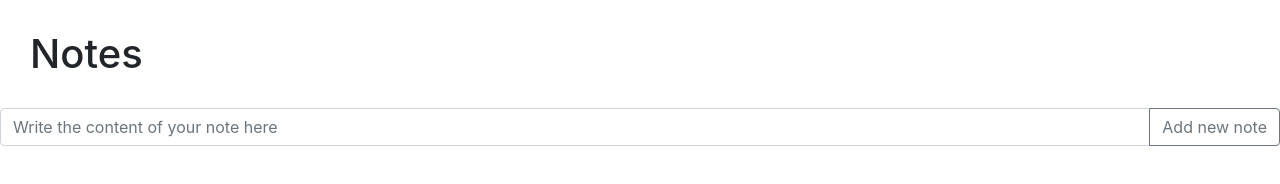
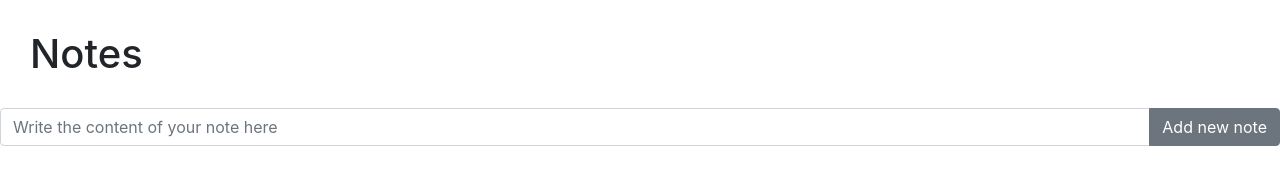
Before and after one commit to Philipnah/Electro-Task, an Electron app: page index.html in a window 1280 px wide. Drawn offline with nearby package versions, Linux system fonts and the light colour scheme; no server answers.

Commit message:
minor changes

```diff
--- a/Scripts/fileSystem.js
+++ b/Scripts/fileSystem.js
@@ -73,7 +73,16 @@ function readFile() {
                var divnote = document.createElement("DIV");
                // perhaps find a way to give each div an id
                divnote.innerHTML = content;
+               divnote.setAttribute("id", "noteContent");
                document.getElementById("notes").appendChild(divnote);
+
+               /*var deleteButton = document.createElement("button");
+               deleteButton.innerHTML = "Delete"
+               deleteButton.setAttribute("id", userNoteTXT);
+               deleteButton.setAttribute("class", "btn btn-sm btn-outline-secondary");
+               document.getElementById("noteContent").appendChild(deleteButton);*/
+
+
           });
 
           });
@@ -92,7 +101,7 @@ function deleteFile() {
             return
           }
 
-          //file removed
+          console.log("file removed");
         }) */
 
      console.log("File will be deleted. Reloading window.");
--- a/index.html
+++ b/index.html
@@ -16,12 +16,14 @@
      <div class="input-group mb-3">
           <input id="input" type="text" class="form-control" placeholder="Write the content of your note here" aria-label="Recipient's username" aria-describedby="basic-addon2">
           <div class="input-group-append">
-            <button onclick="newFile()" class="btn btn-outline-secondary" type="button">Add new note</button>
+            <button onclick="newFile()" class="btn btn-secondary" type="button">Add new note</button>
           </div>
         </div>
 
      <div id="notes"></div>
-     <!--load text here file by file each having their own div-->
+     <!--load text here file by file each having their own div
+          also going to add delete buttons
+     -->
 
      <script src="https://code.jquery.com/jquery-3.3.1.slim.min.js" integrity="sha384-q8i/X+965DzO0rT7abK41JStQIAqVgRVzpbzo5smXKp4YfRvH+8abtTE1Pi6jizo" crossorigin="anonymous"></script>
      <script src="https://cdnjs.cloudflare.com/ajax/libs/popper.js/1.14.7/umd/popper.min.js" integrity="sha384-UO2eT0CpHqdSJQ6hJty5KVphtPhzWj9WO1clHTMGa3JDZwrnQq4sF86dIHNDz0W1" crossorigin="anonymous"></script>
```
